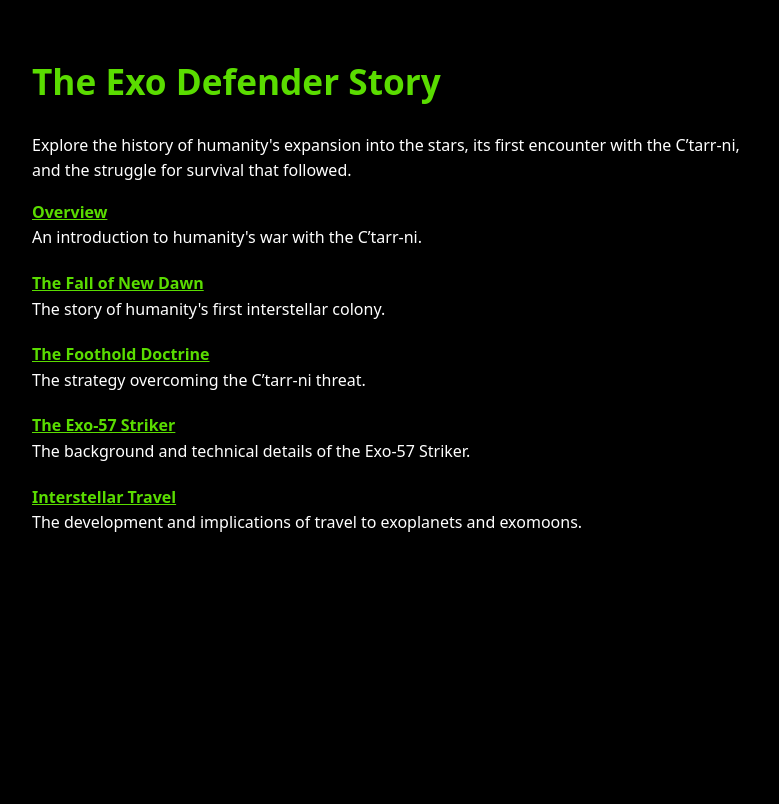
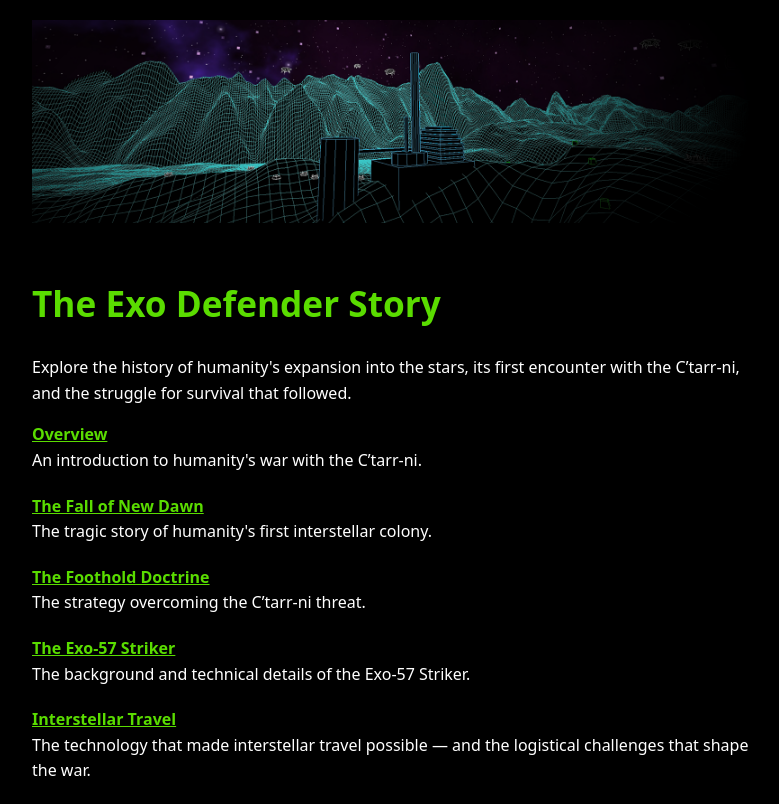
Before and after one commit to jk0791/exodefender-lore, a plain HTML site: page index.html in a window 1280 px wide. Shown: the whole page, without its empty margins (248-1027 px from the left). Drawn offline with Linux system fonts and the light colour scheme.

```diff
--- a/index.html
+++ b/index.html
@@ -7,6 +7,8 @@
     <link rel="stylesheet" href="styles.css">
 </head>
 <body>
+
+<div class="hero-banner"></div>
 
 <h1>The Exo Defender Story</h1>
 
@@ -24,7 +26,7 @@
         </li>
         <li>
             <a href="new-dawn.html">The Fall of New Dawn</a><br />
-            The story of humanity's first interstellar colony.</em>
+            The tragic story of humanity's first interstellar colony.</em>
         </li>
         <li>
             <a href="foothold-doctrine.html">The Foothold Doctrine</a><br />
@@ -36,7 +38,7 @@
         </li>
         <li>
             <a href="interstellar-travel.html">Interstellar Travel</a><br />
-            The development and implications of travel to exoplanets and exomoons.
+                The technology that made interstellar travel possible — and the logistical challenges that shape the war.
         </li>
     </ul>
 </nav>
--- a/styles.css
+++ b/styles.css
@@ -80,3 +80,13 @@ a:hover {
     height: auto;
     margin: 20px auto;
 }
+
+.hero-banner {
+    width: 100%;
+    aspect-ratio: 1600 / 450;
+    background-color: #000;
+    background-image: url("images/banner.png");
+    background-repeat: no-repeat;
+    background-position: left center;
+    background-size: contain;
+}
```
Also changed, not shown: overview.html (+2 -2 lines), images/banner.png (added), 1 other file.
